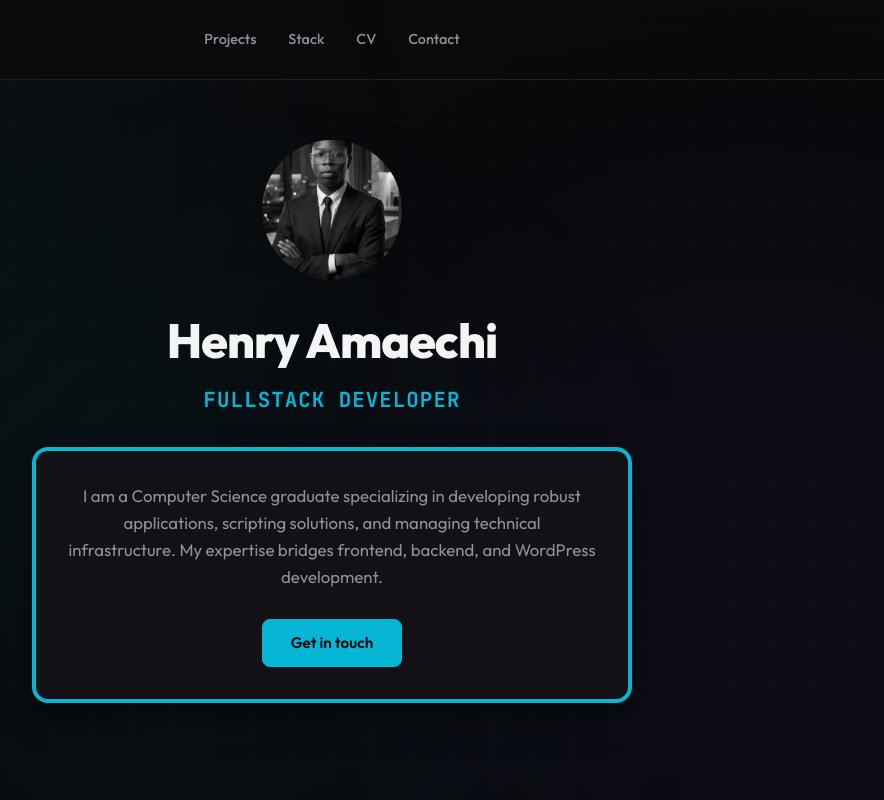
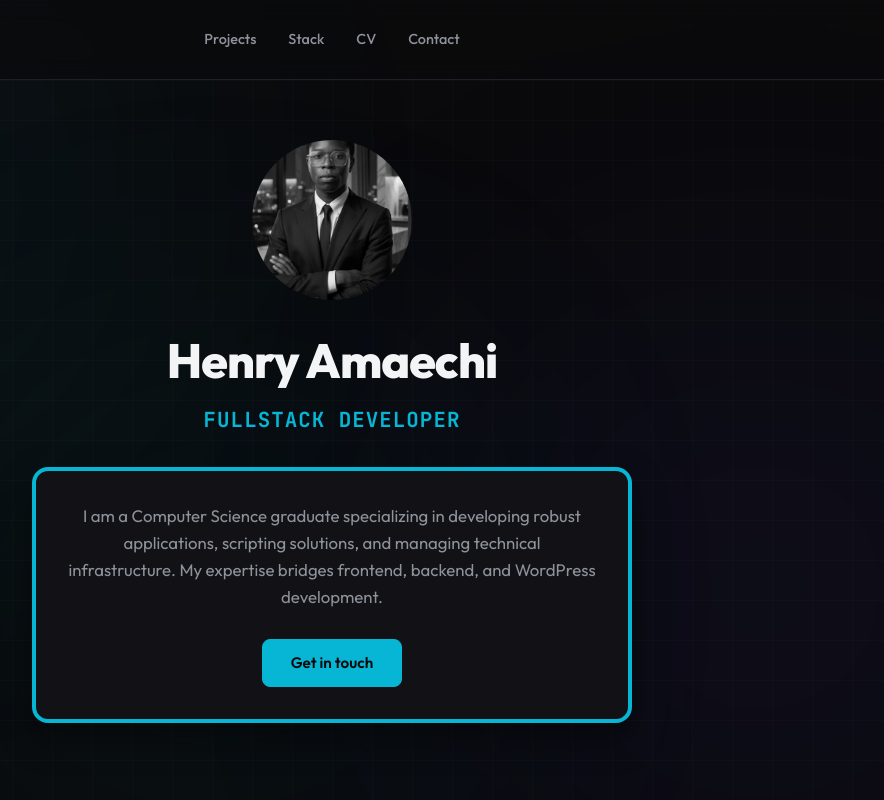
Before and after one commit to Henry-Amaechi/My-portfolio, a React (Vite) app: page / in a window 1280 px wide. Shown: the top 800 px of the page, without its empty margins (308-1192 px from the left). Built offline with nearby package versions, Linux system fonts and the light colour scheme.

Commit message:
Increase profile picture size to 160px

```diff
--- a/src/index.css
+++ b/src/index.css
@@ -128,8 +128,8 @@ nav a.active::after {
 }
 
 .profile-picture {
-  width: 140px;
-  height: 140px;
+  width: 160px;
+  height: 160px;
   border-radius: 50%;
   margin: 0 auto 24px;
   object-fit: cover;
```
